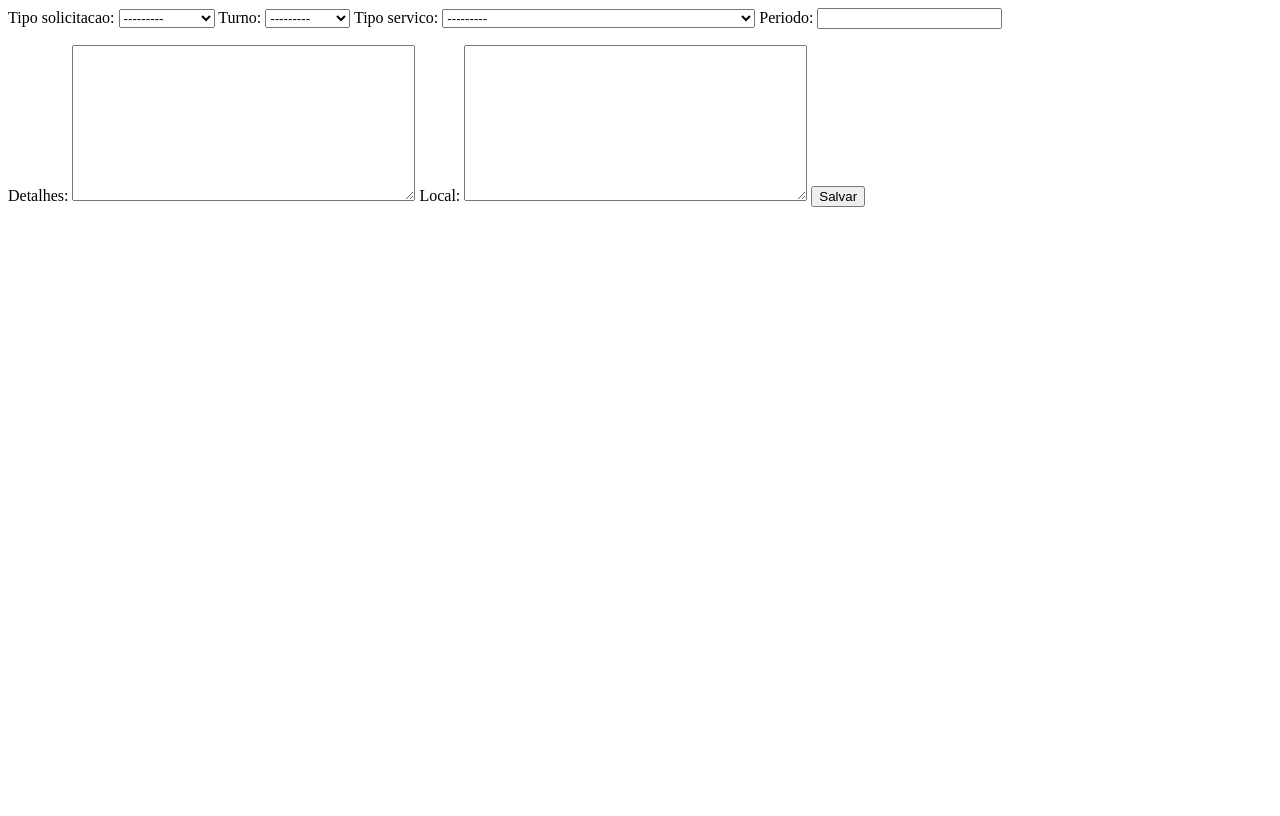
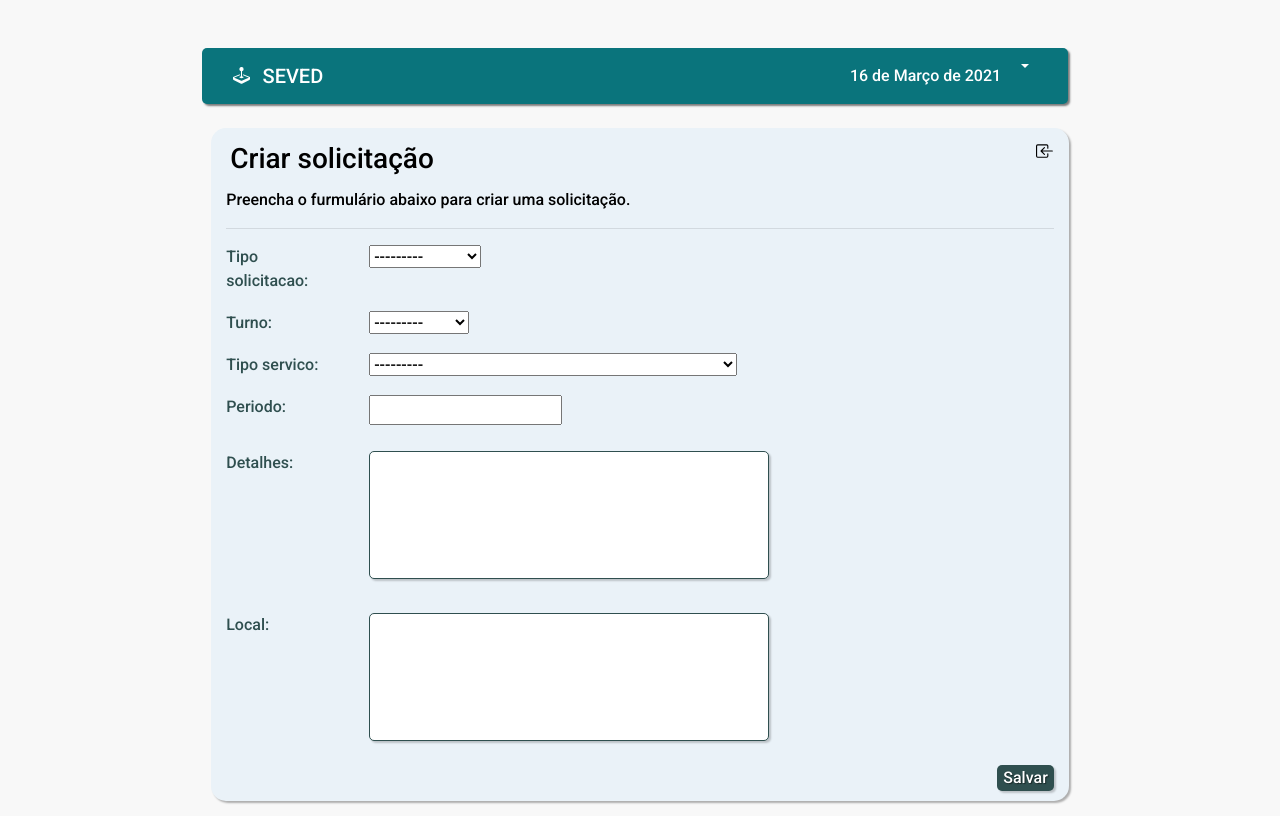
Before and after one commit to aandrefms/DjangoGerenciador, a Django app: page /solicitacoes/ in a window 1280 px wide. Before the commit the page ends 207 px from the top, so only its background shows below. Run offline with Django 3.2, Linux system fonts and the light colour scheme; parts of the project's set-up code (start-up, migrations or seed data) failed here and were passed over; some libraries are stand-ins or nearby versions.

Commit message:
Fiz pagina de solicitação

```diff
--- a/solicitacoes/templates/solicitacoes/solicitacao_create.html
+++ b/solicitacoes/templates/solicitacoes/solicitacao_create.html
@@ -1,3 +1,6 @@
+{% extends 'base_create_form.html' %}
+{% load static %}
+{% block content %}
 {% load crispy_forms_tags %}
 <html lang="en">
 <head>
@@ -15,25 +18,108 @@
   </script>
 </head>
 
+<style>
+
+  .inputtextarea {
+    border:1px solid #2f4f4f;
+    box-shadow: 2px 2px 2px rgba(0, 0, 0, 0.2);
+    display:inline-block;
+    border-radius:5px;
+    width:25em;
+    height:8em;
+    resize:none;
+
+
+}
+
+</style>
+
+
+
+<a href="{% url 'paginas:painel' %}" style="color:black;float:right; margin-top:10px;">
+            <svg xmlns="http://www.w3.org/2000/svg" width="18" height="18" style="margin-top:4px; " fill="currentColor" class="bi bi-box-arrow-in-left" viewBox="0 0 16 16">
+            <path fill-rule="evenodd" d="M10 3.5a.5.5 0 0 0-.5-.5h-8a.5.5 0 0 0-.5.5v9a.5.5 0 0 0 .5.5h8a.5.5 0 0 0 .5-.5v-2a.5.5 0 0 1 1 0v2A1.5 1.5 0 0 1 9.5 14h-8A1.5 1.5 0 0 1 0 12.5v-9A1.5 1.5 0 0 1 1.5 2h8A1.5 1.5 0 0 1 11 3.5v2a.5.5 0 0 1-1 0v-2z"/>
+            <path fill-rule="evenodd" d="M4.146 8.354a.5.5 0 0 1 0-.708l3-3a.5.5 0 1 1 .708.708L5.707 7.5H14.5a.5.5 0 0 1 0 1H5.707l2.147 2.146a.5.5 0 0 1-.708.708l-3-3z"/>
+            </svg>
+        </a>
+        <h2 class="titulos">Criar solicitação</h2>
+        <p class="paragrafo" >Preencha o furmulário abaixo para criar uma solicitação.</p>
+        <hr margin="10">
 
 <form   method="post"   enctype="multipart/form-data"> <input type="hidden">
     {% csrf_token %}
-
+<div class="formulario row">
+    <div class="col-2">
         {{ form.tipo_solicitacao.errors }}
         {{ form.tipo_solicitacao.label_tag }}
+    </div>
+    <div style="display:inline-block;" class="col-8">
     {{ form.tipo_solicitacao }}
-
+    </div>
+</div>
+<div class="formulario row">
+    <div class="col-2">
         {{ form.turno.errors }}
         {{ form.turno.label_tag }}
+    </div>
+    <div style="display:inline-block;" class="col-8">
         {{ form.turno }}
-
+    </div>
+</div>
+<div class="formulario row">
+    <div class="col-2">
         {{ form.tipo_servico.errors }}
         {{ form.tipo_servico.label_tag }}
+    </div>
+    <div style="display:inline-block;" class="col-8">
         {{ form.tipo_servico }}
-
+    </div>
+</div>
+<div class="formulario row">
+    <div class="col-2">
         {{ form.periodo.errors }}
         {{ form.periodo.label_tag }}
+    </div>
+    <div style="display:inline-block;" class="col-8">
         <input  name="periodo" type="text" id="datepicker"></p>
+    </div>
+</div>
+<div class="formulario row">
+    <div class="col-2">
+        {{ form.detalhes.errors }}
+        {{ form.detalhes.label_tag }}
+    </div>
+    <div style="display:inline-block;" class="col-8">
+        <textarea name="detalhes" class="inputtextarea mb-4" ></textarea>
+    </div>
+</div>
+<div class="formulario row">
+    <div class="col-2">
+        {{ form.local.errors }}
+        {{ form.local.label_tag }}
+    </div>
+    <div style="display:inline-block;" class="col-8">
+        <textarea name="local" class="inputtextarea mb-4" ></textarea>
+    </div>
+</div>
+
+
+
+
+
+
+
+
+
+
+   <button  type="submit" class="buttonform" style="float:right; margin-bottom:10px;" value="Save"/>Salvar</button>
+</form>
+
+{% endblock %}
+
+
+
+<!--
 
 {{ form.detalhes.errors }}
     {{ form.detalhes.label_tag }}
@@ -43,5 +129,4 @@
     {{ form.local.label_tag }}
     {{ form.local }}
 
-    <button  type="submit" value="Save"/>Salvar</button>
-</form>
+-->
```
Lines whose indentation alone changed are shown as unchanged.
